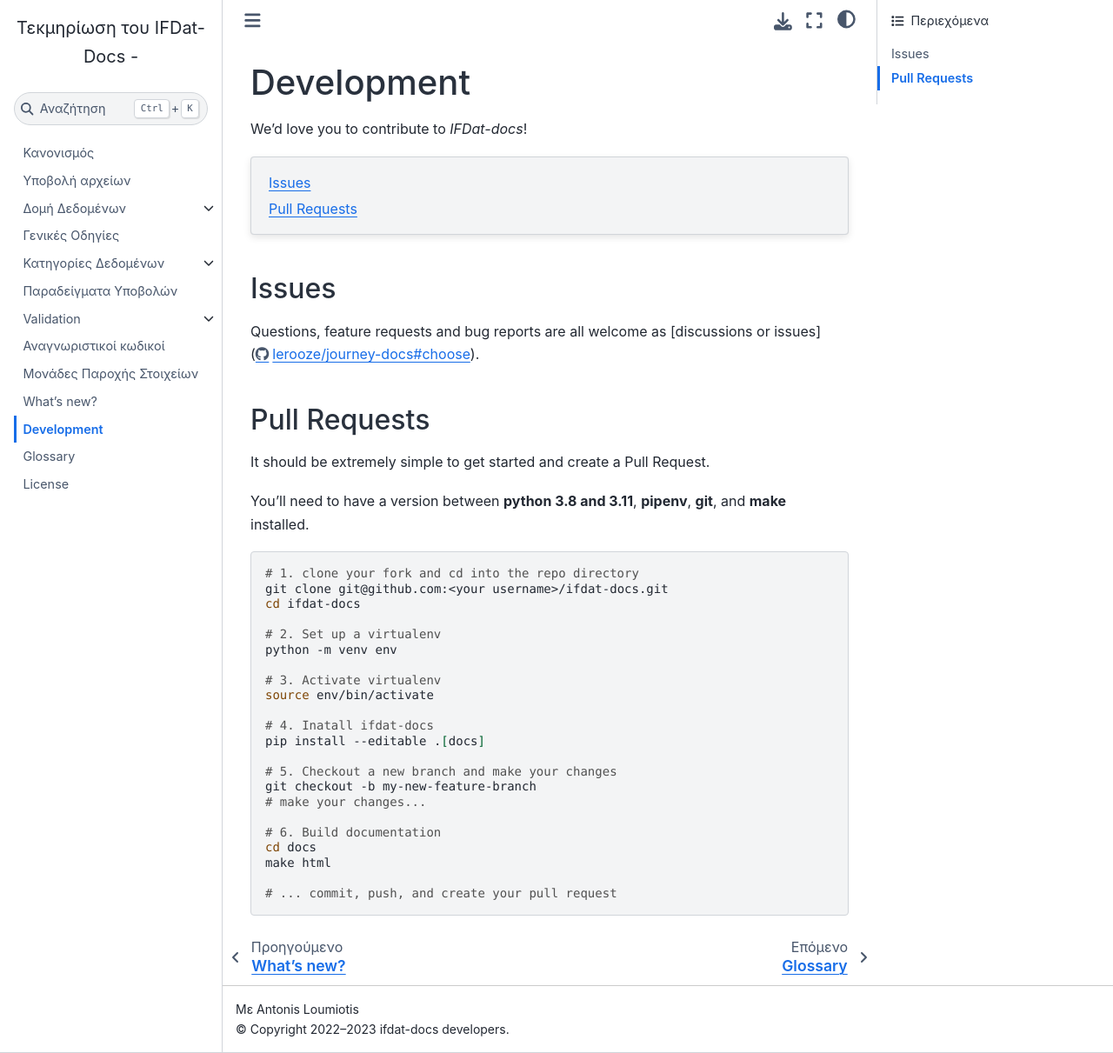
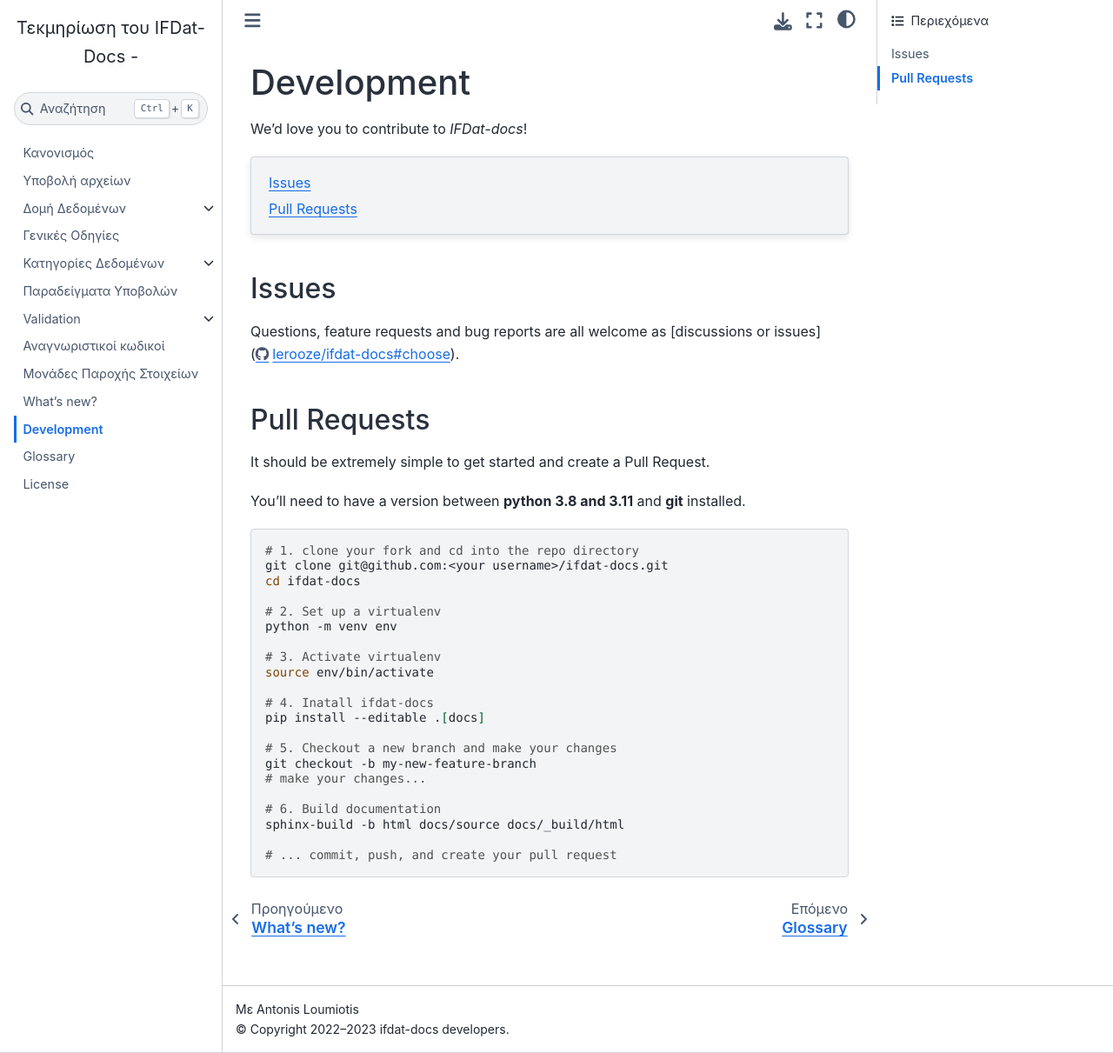
Before and after one commit to lerooze/ifdat-docs, a Sphinx documentation site: the page built from docs/source/dev.rst, in a window 1280 px wide and 1211 px high. Shown: the whole window at 87% size. Built offline with Sphinx 7.4.7 and the Sphinx Book theme 1.1.4, drawn with Linux system fonts in a browser that asks for light colours.

Commit message:
Improve dev.rst

```diff
--- a/docs/source/dev.rst
+++ b/docs/source/dev.rst
@@ -10,7 +10,7 @@ We'd love you to contribute to *IFDat-docs*!
 Issues
 ------
 
-Questions, feature requests and bug reports are all welcome as [discussions or issues](https://github.com/lerooze/journey-docs/issues/new/choose).
+Questions, feature requests and bug reports are all welcome as [discussions or issues](https://github.com/lerooze/ifdat-docs/issues/new/choose).
 
 
 Pull Requests
@@ -19,7 +19,7 @@ Pull Requests
 It should be extremely simple to get started and create a Pull Request.
 
 
-You'll need to have a version between **python 3.8 and 3.11**, **pipenv**, **git**, and **make** installed.
+You'll need to have a version between **python 3.8 and 3.11** and **git** installed.
 
 .. code-block:: bash
 
@@ -41,7 +41,6 @@ You'll need to have a version between **python 3.8 and 3.11**, **pipenv**, **git
     # make your changes...
 
     # 6. Build documentation
-    cd docs
-    make html
+    sphinx-build -b html docs/source docs/_build/html
 
     # ... commit, push, and create your pull request
```
